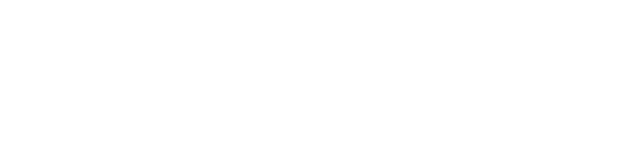
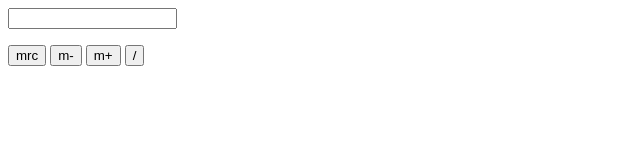
Before and after one commit to Bcfencer/Calculator, a plain HTML site: page index.html in a window 1280 px wide. Shown: the whole page, without its empty margins (0-640 px from the left). Drawn offline with Linux system fonts and the light colour scheme.

Commit message:
added buttons

```diff
--- a/index.html
+++ b/index.html
@@ -10,7 +10,18 @@
 </head>
 
 <body>
-<!--Add your HTML here-->
+		<div class="box">
+				<div class="display"><input type="text" readonly size="18" id="d">
+				</div>
+					<div  class="keys">
+				<p>
+				<input type="button" class="button function" value="mrc" onclick="alert('Not yet implemented')">
+				<input type="button" class="button function" value="m-" onclick="alert('Not yet implemented')">
+				<input type="button" class="button function" value="m+" onclick="alert('Not yet implemented')">
+				<input type="button" class="button function" value="/" onclick="v('/')">
+				</p>
+			<p>
+
 
 
 
```
